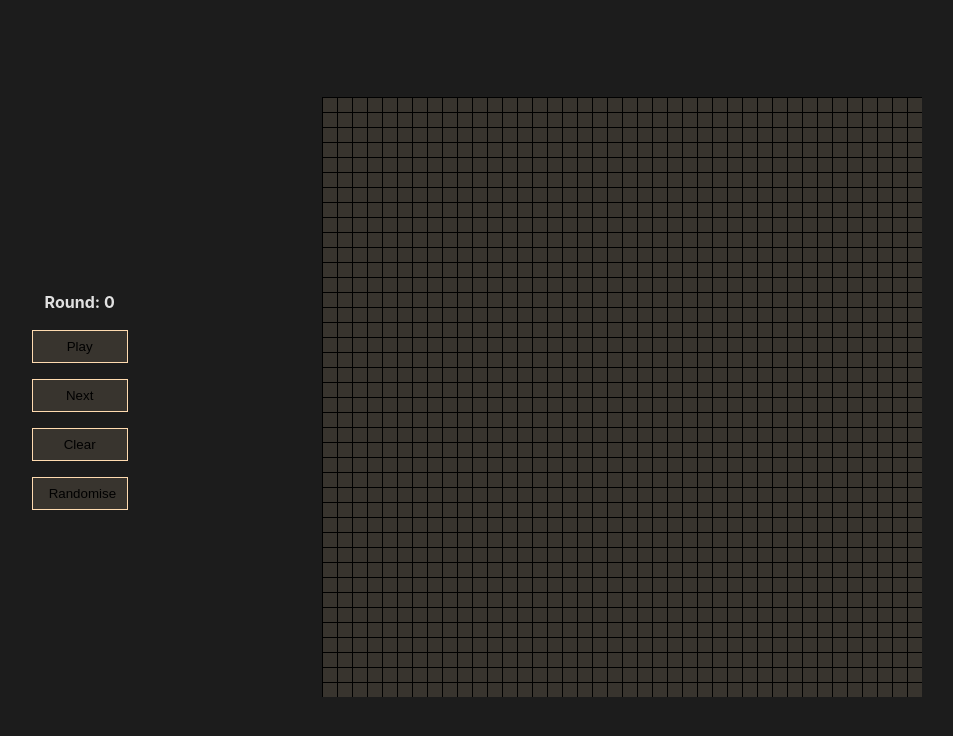
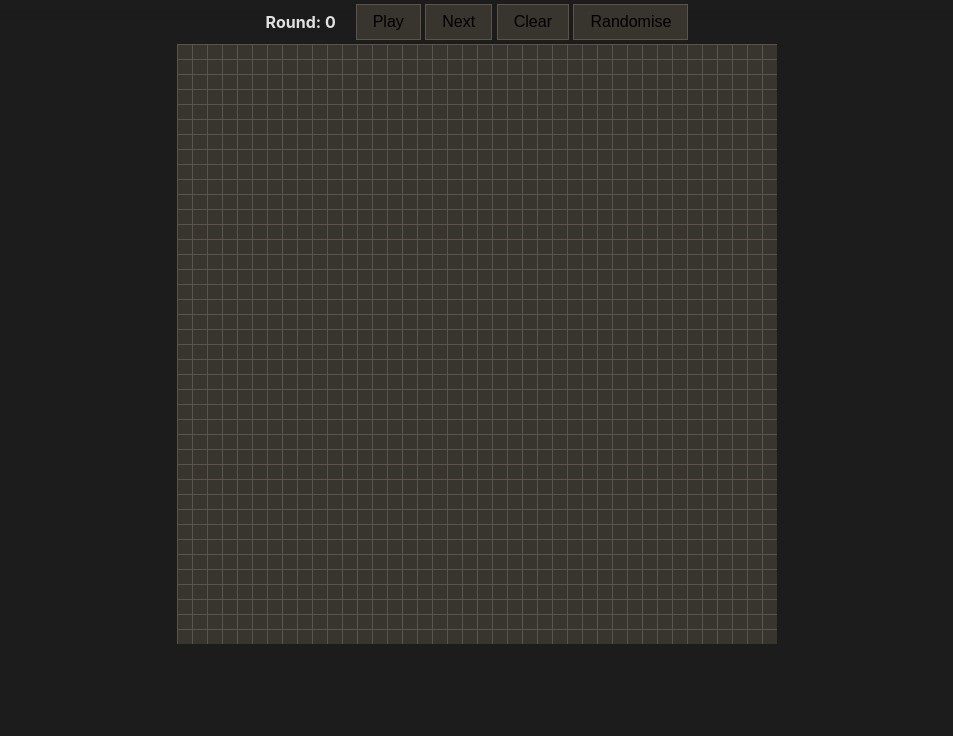
Before and after one commit to shikhr/game-of-life, a website built with Vite: page index.html in a window 1280 px wide. Shown: the whole page, without its empty margins (163-1116 px from the left). Built offline with nearby package versions, Linux system fonts and the light colour scheme.

Commit message:
improve style and reponsive

```diff
--- a/index.html
+++ b/index.html
@@ -10,11 +10,14 @@
 <body>
   <div id="app">
     <div class="controls">
-      <h4 class=".round"><span>Round:</span> <span id="round-value">0</span></h4>
-      <button class="control" id="play">Play</button>
-      <button class="control" id="next">Next</button>
-      <button class="control" id="clear">Clear</button>
-      <button class="control" id="randomise">Randomise</button>
+      <h4 class="round"><span>Round:</span> <span id="round-value">0</span></h4>
+      <div class="button-container">
+        <button class="control" id="play">Play</button>
+        <button class="control" id="next">Next</button>
+        <button class="control" id="clear">Clear</button>
+        <button class="control" id="randomise">Randomise</button>
+      </div>
+
     </div>
     <div class="grid">
       <canvas id="canvas"></canvas>
--- a/src/game.js
+++ b/src/game.js
@@ -4,7 +4,7 @@ class Game {
     cellsX: 40,
     cellsY: 40,
     cellColor: '#FF9A24',
-    gridColor: '#FFDBB0',
+    gridColor: '#5a544b',
     canvasColor: '#38342E',
   };
   grid;
@@ -33,8 +33,8 @@ class Game {
       for (let j = 0; j < this.options.cellsY; j++) {
         if (this.grid[i][j]) {
           this.ctx.fillRect(
-            i * this.options.cellSize + 0.5,
-            j * this.options.cellSize + 0.5,
+            i * this.options.cellSize + gap,
+            j * this.options.cellSize + gap,
             this.options.cellSize,
             this.options.cellSize
           );
@@ -46,6 +46,7 @@ class Game {
     this.ctx.clearRect(0, 0, this.canvas.width, this.canvas.height);
   }
   drawGrid() {
+    this.ctx.strokeStyle = this.options.gridColor;
     const gap = 0.5;
     for (let i = 0; i <= this.options.cellsX; i++) {
       this.ctx.beginPath();
--- a/style.css
+++ b/style.css
@@ -23,6 +23,7 @@
   -webkit-text-size-adjust: 100%;
   --bg-main: #1c1c1c;
   --bg-light: #38342e;
+  --accent-light: #5a544b;
   --col-primary: #ff9a24;
   --accent: #ffdbb0;
 }
@@ -36,48 +37,59 @@ body {
   display: flex;
   flex-direction: column;
   align-items: center;
-  gap: 1rem;
-  padding-top: 0.5rem;
+  position: relative;
 }
 .controls {
   display: flex;
+  width: 100%;
+  padding: 0.25rem 0;
   align-items: center;
-  gap: 1rem;
+  justify-content: center;
+  gap: clamp(0.25rem, 2vw, 1.25rem);
   flex-wrap: wrap;
+  position: sticky;
+  top: 0;
+  left: 0;
+  backdrop-filter: blur(20px);
 }
+
 .controls .control {
-  width: 6rem;
+  /* width: 6rem; */
+  font-size: clamp(0.8rem, 3vw, 1rem);
   background-color: var(--bg-light);
-  padding: 0.5rem 1rem;
-  border: 1px solid var(--accent);
+  padding: clamp(0.2rem, 2vh, 0.5rem) clamp(0.25rem, 2vw, 1rem);
+  border: none;
+  border: 1px solid var(--accent-light);
   transition: 0.3s ease;
   cursor: pointer;
 }
+.controls .round {
+  background-color: transparent;
+  font-size: clamp(0.8rem, 3vw, 1rem);
+}
+
 .controls .control:hover {
+  border: 1px solid var(--col-primary);
   background-color: var(--col-primary);
   color: var(--bg-main);
-  border: 1px solid var(--col-primary);
 }
+.grid {
+  width: 100%;
+  height: 100%;
+  display: flex;
+  justify-content: center;
+  align-items: center;
+  overflow: scroll;
+}
+
 .grid #canvas {
   background-color: var(--bg-light);
 }
 
-@media screen and (min-width: 850px) {
-  #app {
-    flex-direction: row;
-    justify-content: space-evenly;
-    align-items: center;
-    gap: 0;
-    padding-top: 0;
-  }
-  .controls {
-    flex-direction: column;
-    justify-content: center;
-    align-items: center;
-    /* width: 100%; */
-  }
-  .grid {
-    /* margin-left: auto; */
-    height: 100%;
-  }
+* {
+  -ms-overflow-style: none;
+  scrollbar-width: none;
 }
+::-webkit-scrollbar {
+  display: none;
+}
```
